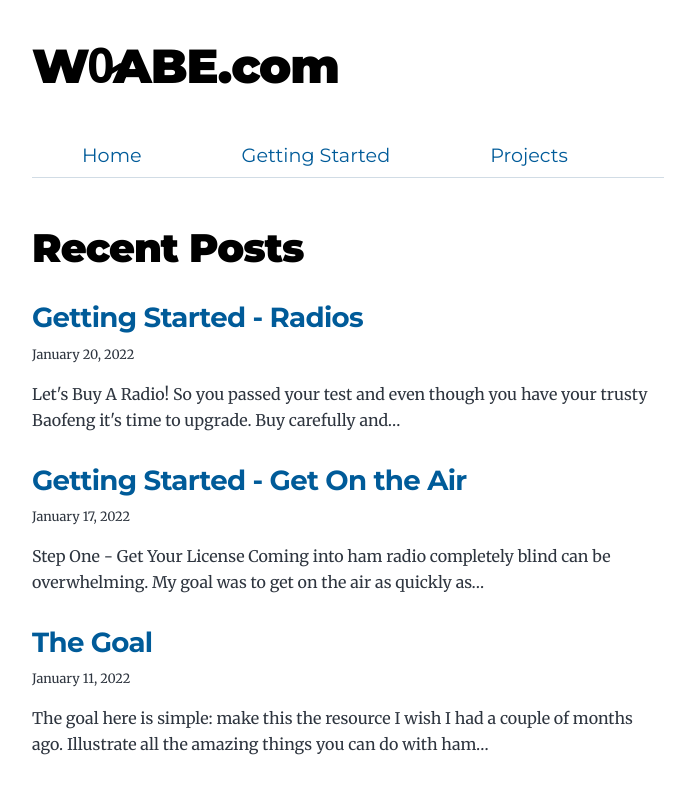
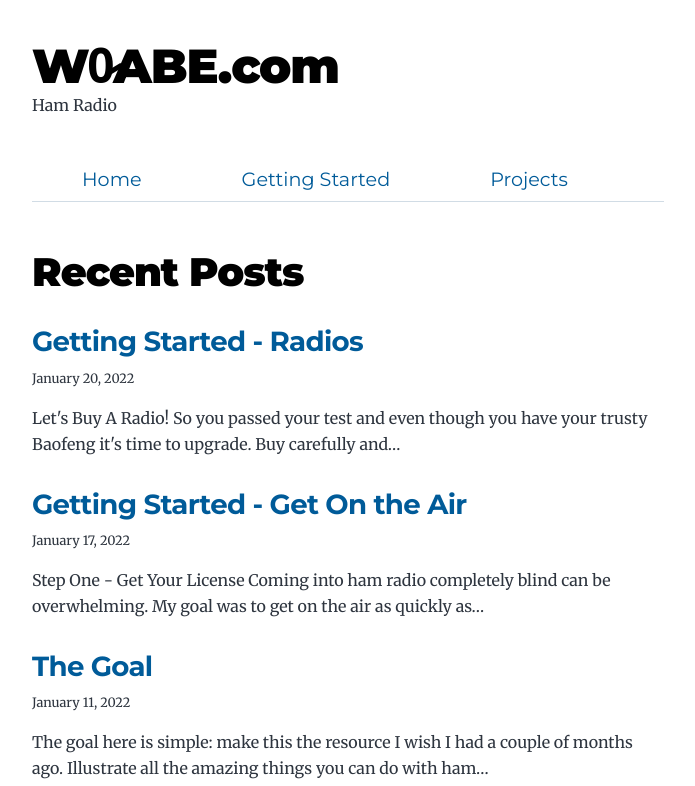
Before and after one commit to justinca/w0abe-blog, a Gatsby site: page / in a window 1280 px wide. Shown: the top 786 px of the page, without its empty margins (292-987 px from the left). Built offline with nearby package versions, Linux system fonts and the light colour scheme; Gatsby itself is replaced by a stand-in of ours.

Commit message:
tag line

```diff
--- a/src/components/layout.js
+++ b/src/components/layout.js
@@ -16,9 +16,12 @@ const Layout = ({ location, title, children, menuLinks }) => {
 
   if (isRootPath) {
     header = (
+      <div>
       <h1 className="main-heading">
         <Link to="/">{title}</Link>
       </h1>
+      Ham Radio
+      </div>
     )
   } else {
     header = (
```
